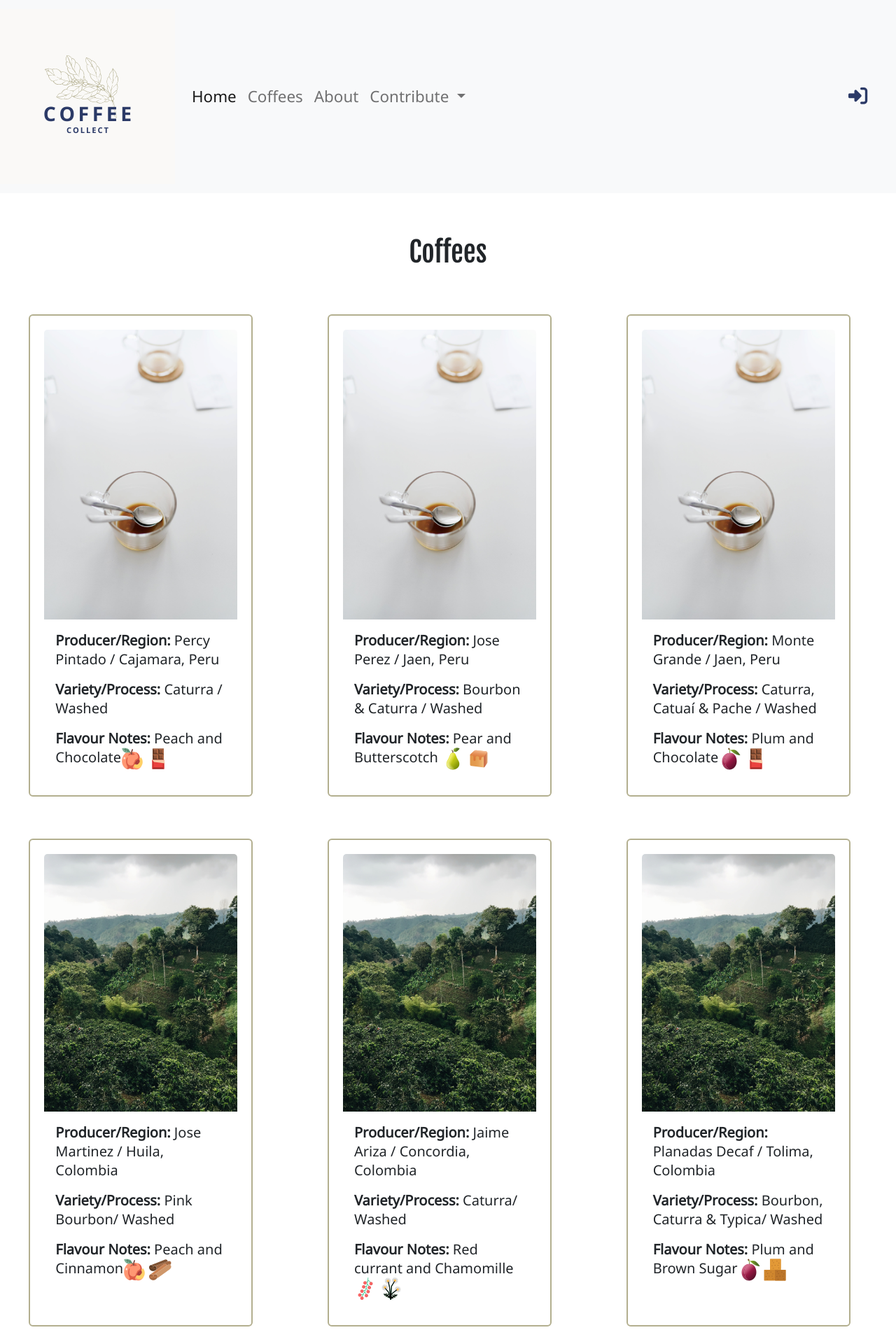
After one commit to Code-Institute-Submissions/kreilly86-coffee_collect_NovResub, a Django app: template templates/coffee_collect/coffees.html in a window 1280 px wide. The commit adds this page. Shown: the top 1920 px of the page at 70% size. Run offline with Django 3.2, Linux system fonts and the light colour scheme; the template is opened without the code that fills it, so the values that code supplies are empty; some libraries are stand-ins or nearby versions.

Commit message:
Move templates into a sub folder

```diff
--- a/templates/account/login.html
+++ b/templates/account/login.html
@@ -1,5 +1,6 @@
 {% extends "base.html" %}
 
+{% load static %}
 {% load i18n %}
 {% load account socialaccount %}
 
--- a/templates/account/logout.html
+++ b/templates/account/logout.html
@@ -1,4 +1,6 @@
 {% extends "base.html" %}
+
+{% load static %}
 
 {% load i18n %}
 
--- a/templates/account/signup.html
+++ b/templates/account/signup.html
@@ -1,4 +1,5 @@
 {% extends "base.html" %}
+{% load static %}
 
 {% load i18n %}
 
--- /dev/null
+++ b/templates/coffee_collect/coffees.html
@@ -0,0 +1,185 @@
+{% extends "base.html" %}
+
+{% block content %}
+{% load static %}
+
+<h1 class="coffees">Coffees</h1>
+
+<div class="container-fluid">
+    <section>
+        <div class="row">
+            <div class="card mx-auto col-12 col-sm-12 col-md-5 col-lg-3">
+                <img src="{% static 'images/peru.png' %}" class="card-img-top" alt="photo of empty coffee cup">
+                <div class="card-body">
+                    <p class="card-text"><span class="coffee-info">Producer/Region: </span>Percy Pintado / Cajamara,
+                        Peru</p>
+                    <p class="card-text"><span class="coffee-info">Variety/Process: </span>Caturra / Washed</p>
+                    <p class="card-text"><span class="coffee-info">Flavour Notes: </span>Peach and Chocolate<img
+                            src="../static/images/002-peach.png"> <img src="../static/images/003-chocolate-bar.png"
+                            alt="peach icon"></p>
+                </div>
+            </div>
+            <div class="card mx-auto col-12 col-sm-12 col-md-5 col-lg-3">
+                <img src="{% static 'images/peru.png' %}" class="card-img-top" alt="photo of empty coffee cup">
+                <div class="card-body">
+                    <p class="card-text"><span class="coffee-info">Producer/Region: </span><span>Jose Perez / Jaen,
+                            Peru</span>
+                        <p class="card-text"><span class="coffee-info">Variety/Process: </span>Bourbon & Caturra /
+                            Washed</p>
+                        <p class="card-text"><span class="coffee-info">Flavour Notes: </span>Pear and Butterscotch <img
+                                src="../static/images/009-pear.png" alt="pear icon"> <img
+                                src="../static/images/024-caramel-1.png"></p>
+                </div>
+            </div>
+            <div class="card mx-auto col-12 col-sm-12 col-md-5 col-lg-3">
+                <img src="{% static 'images/peru.png' %}" class="card-img-top" alt="photo of empty coffee cup">
+                <div class="card-body">
+                    <p class="card-text"><span class="coffee-info">Producer/Region: </span>Monte Grande / Jaen, Peru</p>
+                    <p class="card-text"><span class="coffee-info">Variety/Process: </span>Caturra, Catuaí & Pache /
+                        Washed</p>
+                    <p class="card-text"><span class="coffee-info">Flavour Notes: </span> Plum and Chocolate<img
+                            src="../static/images/008-plum.png" alt="plum icon"> <img
+                            src="../static/images/003-chocolate-bar.png"></p>
+                </div>
+            </div>
+        </div>
+    </section>
+
+    <section>
+        <div class="row">
+            <div class="card mx-auto col-12 col-sm-12 col-md-5 col-lg-3">
+                <img src="{% static 'images/colombia.png' %}" class="card-img-top" alt="Coffee farm in Colombia">
+                <div class="card-body">
+                    <p class="card-text"><span class="coffee-info">Producer/Region: </span>Jose Martinez / Huila,
+                        Colombia</p>
+                    <p class="card-text"><span class="coffee-info">Variety/Process: </span>Pink Bourbon/ Washed</p>
+                    <p class="card-text"><span class="coffee-info">Flavour Notes: </span>Peach and Cinnamon<img
+                            src="../static/images/002-peach.png" alt="peach icon"> <img
+                            src="../static/images/016-cinnamon.png" alt="cinnamon stick icon"></p>
+                </div>
+            </div>
+
+            <div class="card mx-auto col-12 col-sm-12 col-md-5 col-lg-3">
+                <img src="{% static 'images/colombia.png' %}" class="card-img-top" alt="Coffee farm in Colombia">
+                <div class="card-body">
+                    <p class="card-text"><span class="coffee-info">Producer/Region: </span>Jaime Ariza / Concordia,
+                        Colombia</p>
+                    <p class="card-text"><span class="coffee-info">Variety/Process: </span>Caturra/ Washed</p>
+                    <p class="card-text"><span class="coffee-info">Flavour Notes: </span>Red currant and Chamomille<img
+                            src="../static/images/011-currant.png" alt="red current icon"> <img
+                            src="../static/images/028-chamomile.png" alt="chamomile icon"></p>
+                </div>
+            </div>
+
+            <div class="card mx-auto col-12 col-sm-12 col-md-5 col-lg-3">
+                <img src="{% static 'images/colombia.png' %}" class="card-img-top" alt="Coffee farm in Colombia">
+                <div class="card-body">
+                    <p class="card-text"><span class="coffee-info">Producer/Region: </span>Planadas Decaf / Tolima,
+                        Colombia</p>
+                    <p class="card-text"><span class="coffee-info">Variety/Process: </span>Bourbon, Caturra & Typica/
+                        Washed</p>
+                    <p class="card-text"><span class="coffee-info">Flavour Notes: </span>Plum and Brown Sugar<img
+                            src="../static/images/008-plum.png" alt="plum icon"> <img
+                            src="../static/images/brown-sugar.png" alt="brown sugar icon"></p>
+                </div>
+            </div>
+        </div>
+    </section>
+
+    <section>
+        <div class="row">
+            <div class="card mx-auto col-12 col-sm-12 col-md-5 col-lg-3">
+                <img src="{% static 'images/ecuador.png' %}" class="card-img-top"
+                    alt="Birds eye view of coffee grounds in Kalita Wave">
+                <div class="card-body">
+                    <p class="card-text"><span class="coffee-info">Producer/Region: </span>Carmen Tapia / Pichincha,
+                        Ecuador</p>
+                    <p class="card-text"><span class="coffee-info">Variety/Process: </span>Typica Mejorado/ Washed</p>
+                    <p class="card-text"><span class="coffee-info">Flavour Notes: </span>Apricot and Lychee <img
+                            src="../static/images/001-apricot.png" alt="apricot icon"> <img
+                            src="../static/images/013-lychee.png" alt="lychee icon"></p>
+                </div>
+            </div>
+            <div class="card mx-auto col-12 col-sm-12 col-md-5 col-lg-3">
+                <img src="{% static 'images/ecuador.png' %}" class="card-img-top"
+                    alt="Birds eye view of coffee grounds in Kalita Wave">
+                <div class="card-body">
+                    <p class="card-text"><span class="coffee-info">Producer/Region: </span>Alejandra Guzman / Pichincha,
+                        Ecuador</p>
+                    <p class="card-text"><span class="coffee-info">Variety/Process: </span>Caturra / Washed</p>
+                    <p class="card-text"><span class="coffee-info">Flavour Notes: </span>Red currant and Marshmallow<img
+                            src="../static/images/011-currant.png" alt="red currant icon"> <img
+                            src="../static/images/012-marshmallow.png" alt="marshmallow icon"></p>
+                </div>
+            </div>
+            <div class="card mx-auto col-12 col-sm-12 col-md-5 col-lg-3">
+                <img src="{% static 'images/ecuador.png' %}" class="card-img-top"
+                    alt="Birds eye view of coffee grounds in Kalita Wave">
+                <div class="card-body">
+                    <p class="card-text"><span class="coffee-info">Producer/Region: </span>Altos de Marfil / El Limo,
+                        Ecuador</p>
+                    <p class="card-text"><span class="coffee-info">Variety/Process: </span>Bourbon, Caturra & Typica/
+                        Washed</p>
+                    <p class="card-text"><span class="coffee-info">Flavour Notes: </span>Blueberries and Caramel<img
+                            src="../static/images/031-blueberry.png" alt="blueberry icon"> <img
+                            src="../static/images/023-caramel.png" alt="caramel icon"></p>
+                </div>
+            </div>
+        </div>
+    </section>
+</div>
+
+<!--New Database Entries here-->
+<section>
+<div class="row">
+    <div class="card mx-auto col-12 col-sm-12 col-md-5 col-lg-3">
+         {% for post in post_list %}
+            <img src="../static/images/peru.png" class="card-img-top" alt="photo of empty coffee cup">
+            <div class="card-body">
+                <p class="card-text producer"><span class="coffee-info">Producer:
+                    </span><span>{{ post.producer }}</span></p>
+                <p class="card-text region"><span class="coffee-info">Region: </span><span>{{ post.region }}</span></p>
+                <p class="card-text variety"><span class="coffee-info">Variety: </span><span>{{ post.variety }}</span>
+                </p>
+                <p class="card-text process"><span class="coffee-info">Process: </span><span>{{ post.process }}</span>
+                </p>
+                <p class="card-text flavour"><span class="coffee-info">Flavour Notes:
+                    </span><span>{{ post.flavournotes }}</span></p>
+                <hr />
+                <strong>
+
+                    {% if user.is_authenticated %}
+                    <form class="d-inline" action="{% url 'post_like' post.slug %}" method="POST">
+                        {% csrf_token %}
+                        {% if liked %}
+
+                        <button type="submit" name="blogpost_id" value="{{ post.slug }}" class="btn-like"><i
+                                class="fas fa heart"></i></button>
+
+                        {% else %}
+
+                        <button type="submit" name="blogpost_id" value="{{ post.slug }}" class="btn-like"><i
+                                class="fas fa heart"></i></button>
+
+                        {% endif %}
+
+                    </form>
+                    {% else %}
+
+                    <span class="text-secondary"><i class="far fa-heart"></i></span>
+                    {% endif %}
+                    <span class="text-secondary">{{ post.number_of_likes }}</span>
+                </strong>
+            </div>
+            {% if forloop.counter|divisibleby:3 %}
+        </div>
+        <div class="row">
+            {% endif %}
+            {% endfor %}
+
+        </div>
+    </div>
+</div>
+</section>
+
+{%endblock%}
--- a/templates/join.html
+++ b/templates/coffee_collect/join.html
@@ -9,7 +9,7 @@
 <div class="container-fluid">
   <div class="join-us">
 
-    <img src="../static/images/join.png" id="join-image" alt="Photo of coffee sacks stacked">
+    <img src="{% static images/join.png' %}" id="join-image" alt="Photo of coffee sacks stacked">
   </div>
 
   <div class="row g-0">
```
Also changed, not shown: templates/coffee_collect/about.html (added, +28 -0 lines), templates/coffee_collect/base.html (added, +124 -0 lines), templates/coffee_collect/index.html (added, +94 -0 lines).
